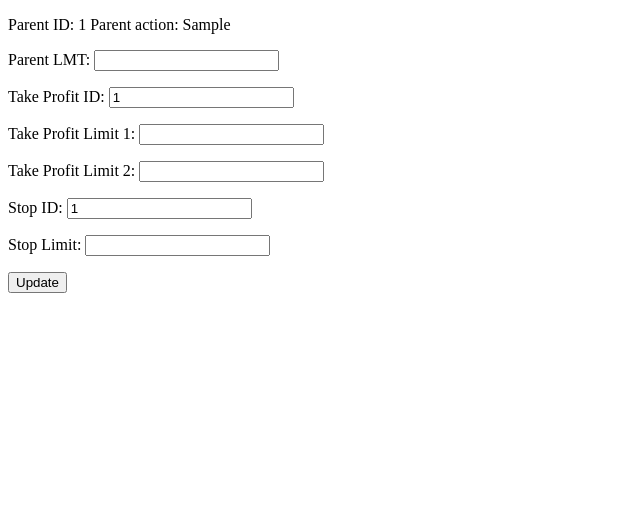
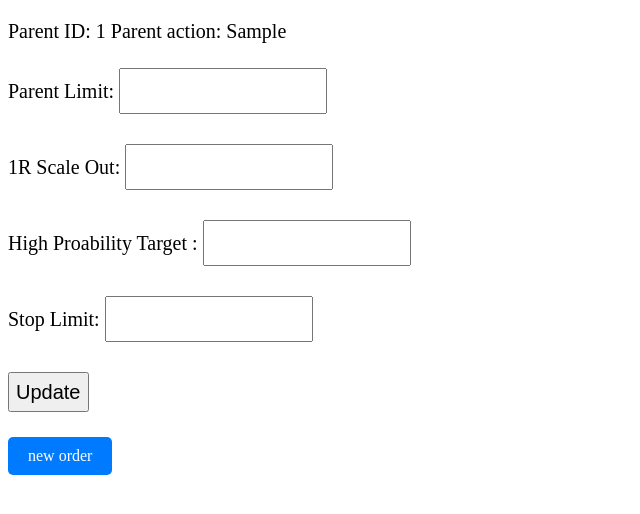
Before and after one commit to michagruner/IB-trade-generator, a Python web app: template templates/orders.html in a window 1280 px wide. Shown: the top 514 px of the page, without its empty margins (0-640 px from the left). Run offline with Jinja, Linux system fonts and the light colour scheme; the template is opened without the code that fills it: most values are stand-ins (such as "Sample title", 1, 10 or a date in 2020).

Commit message:
implement the update order functionality so we can change the orders once they are live.
Signed-off-by: Michael Gruner (local) <mgrunerlocal@pn50.local.familie-gruner.de>

```diff
--- /dev/null
+++ b/static/styles.css
@@ -0,0 +1,59 @@
+
+	  .tradeform {
+	    display: grid;
+	    grid-template-columns: 1fr 1fr 1fr 1fr;
+	    grid-gap: 10px;
+	    align-items: right;
+	    margin-right: 10px;
+	  }
+
+	  p {
+            font-size: 20px;
+	  }
+	  label, input {
+	    margin: 5px 0;
+	    width: 200px;
+            height: 40px;
+            font-size: 20px;
+	  }
+
+	  input[type="submit"] {
+	    width: auto;
+	  }
+	  .form-container {
+	    max-width: 60px;
+	  }
+
+    input[type="text"] {
+      width: 200px;
+      padding: 10px;
+      border: none;
+      border-radius: 5px;
+      font-size: 16px;
+      font-weight: bold;
+      text-align: center;
+      cursor: pointer;
+    }
+
+    .longtext {
+	    width:400px;
+	}
+
+    .buy {
+      color: #fff;
+      background-color: green;
+    }
+
+    .sell {
+      color: #fff;
+      background-color: red;
+    }
+    .button {
+  display: inline-block;
+  padding: 10px 20px;
+  background-color: #007bff;
+  color: #fff;
+  text-decoration: none;
+  border-radius: 5px;
+  border: none;
+}
--- a/templates/orders.html
+++ b/templates/orders.html
@@ -1,20 +1,25 @@
 <!DOCTYPE html>
 <html>
 <head>
+    <link rel="stylesheet" href="{{ url_for('static', filename='styles.css') }}">
+
     <title>Dynamic Form</title>
 </head>
 <body>
     {% for parent_id, order in orders_by_parent_id.items() %}
         <form action="{{ url_for('update_order', parent_id=parent_id) }}" method="POST">
 		<p>Parent ID: {{ parent_id }} Parent action: {{ order.parent_action }}</p>
-            <p>Parent LMT: <input type="number" name="parent_lmt" step="0.25" value="{{ order.parent_lmt }}"></p>
-            <p>Take Profit ID: <input type="number" name="take_profit_id" value="{{ order.take_profit_id }}" readonly></p>
-            <p>Take Profit Limit 1: <input type="number" name="take_profit_limit_1" step="0.25" value="{{ order.take_profit_lmt1 }}"></p>
-            <p>Take Profit Limit 2: <input type="number" name="take_profit_limit_2" step="0.25" value="{{ order.take_profit_lmt2 }}"></p>
-            <p>Stop ID: <input type="number" name="stop_id" value="{{ order.stop_id }}" readonly></p>
+            <p>Parent Limit: <input type="number" name="parent_lmt" id="parent_lmt" step="0.25" value="{{ order.parent_lmt }}"></p>
+            <input type="number" hidden name="take_profit_id" id="take_profit_id" value="{{ order.take_profit_id }}" readonly>
+            <p>1R Scale Out: <input type="number" name="take_profit_limit_1" step="0.25" value="{{ order.take_profit_lmt1 }}"></p>
+            <p>High Proability Target : <input type="number" name="take_profit_limit_2" step="0.25" value="{{ order.take_profit_lmt2 }}"></p>
+            <input hidden type="number" name="stop_id" value="{{ order.stop_id }}" readonly>
             <p>Stop Limit: <input type="number" name="stop_limit" step="0.25" value="{{ order.stop_lmt }}"></p>
             <p><input type="submit" value="Update"></p>
         </form>
     {% endfor %}
+
+
+	<a href="/" class="button">new order</a>
 </body>
 </html>
```
Also changed, not shown: app.py (+40 -7 lines), templates/index.html (+7 -50 lines).
